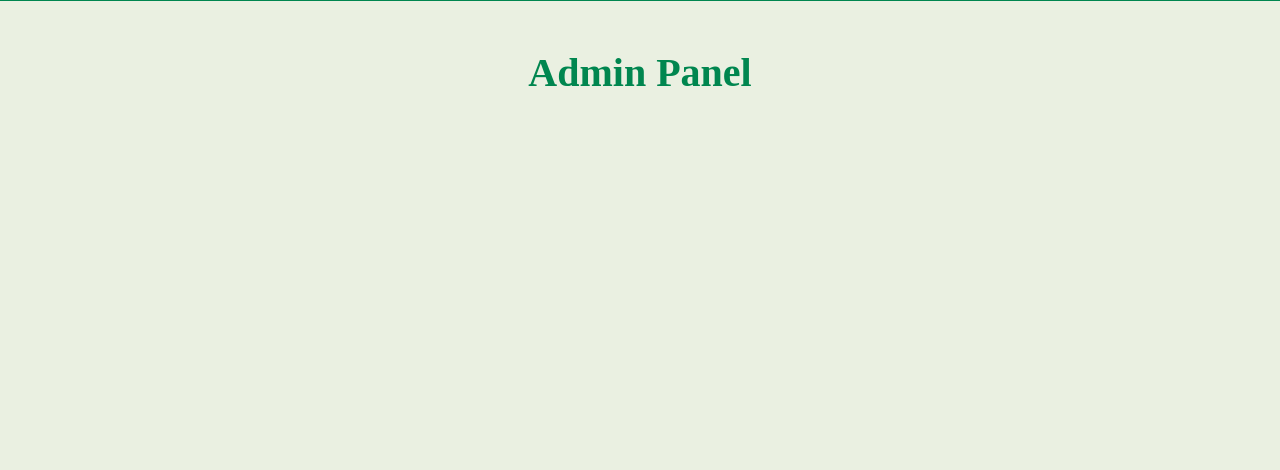
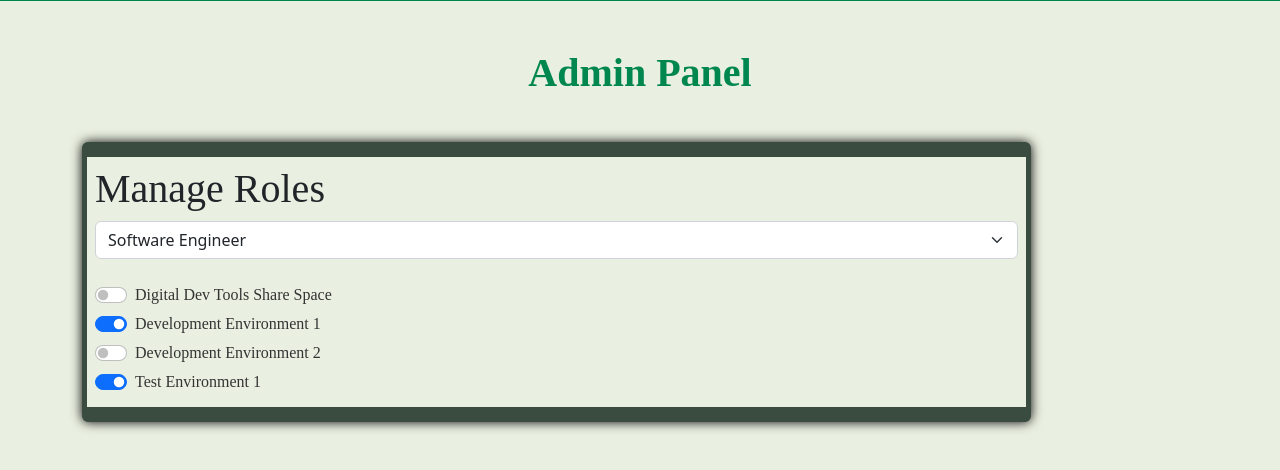
Before and after one commit to Reboot-London-2024/Ctrl-Alt-Defeat, a Flask app: page /adminPanel in a window 1280 px wide. Shown: the part 83-553 px from the top of the page. Run offline with Flask 3, Linux system fonts and the light colour scheme; some web fonts are replaced.

Commit message:
Update adminPanel.html

```diff
--- a/templates/adminPanel.html
+++ b/templates/adminPanel.html
@@ -5,5 +5,42 @@
     <br />
     <br/>
     <h1 class="text-center mainheading">Admin Panel</h1>
+
+    <div class="tablet p-2" style="border-color:#3a4b40 !important;">
+       <H1>Manage Roles</H1>
+
+
+        <div>
+        <select class="form-select" aria-label="Default select example">
+            <option selected>Software Engineer</option>
+            <option value="2">Quality Engineer</option>
+            <option value="3">Database Analysis</option>
+          </select>
+        <br/>
+
+
+        <div class="form-check form-switch">
+          <input class="form-check-input" type="checkbox" role="switch" id="flexSwitchCheckDefault">
+          <label class="form-check-label" for="flexSwitchCheckDefault">Digital Dev Tools Share Space</label>
+        </div>
+        <div class="form-check form-switch">
+          <input class="form-check-input" type="checkbox" role="switch" id="flexSwitchCheckChecked" checked="false">
+          <label class="form-check-label" for="flexSwitchCheckChecked">Development Environment 1</label>
+        </div>
+        <div class="form-check form-switch">
+          <input class="form-check-input" type="checkbox" role="switch" id="flexSwitchCheckDefault" >
+          <label class="form-check-label" for="flexSwitchCheckDefault">Development Environment 2</label>
+        </div>
+        <div class="form-check form-switch">
+          <input class="form-check-input" type="checkbox" role="switch" id="flexSwitchCheckDefault" checked >
+          <label class="form-check-label" for="flexSwitchCheckDefault">Test Environment 1</label>
+        </div>
+
+        </div>
+
+        </div>
+        </div>
+      </div>
+    </div>
 </div>
 {%endblock%}
```
